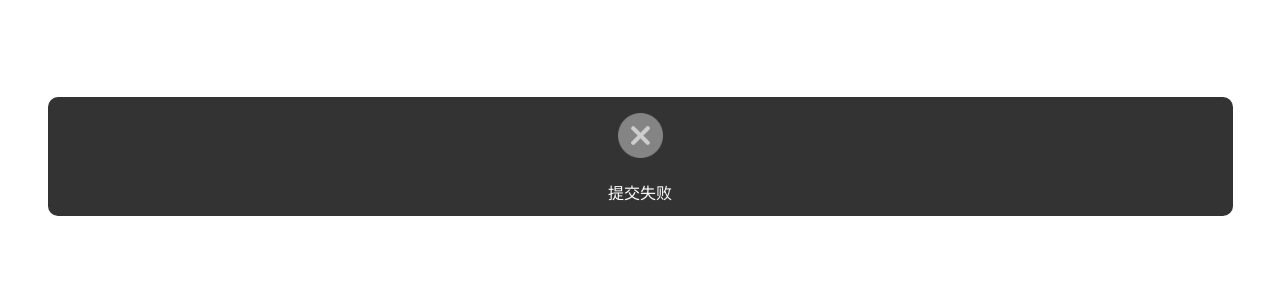
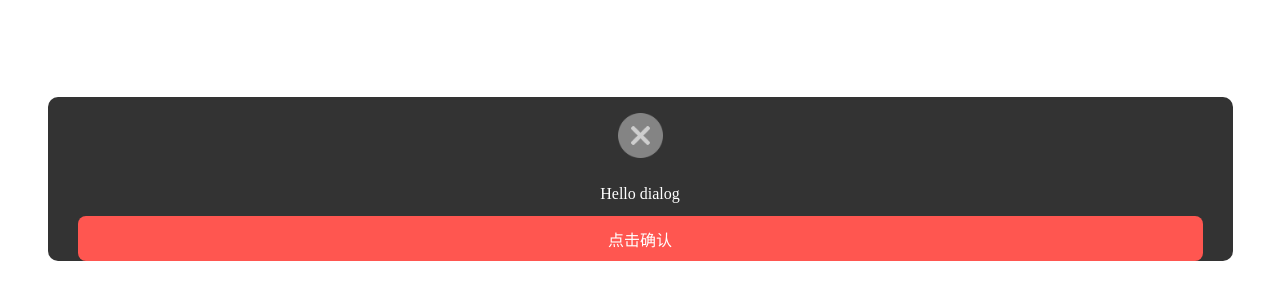
Before and after one commit to CommanderXL/meijia, a website: page pages/base.html in a window 1280 px wide. Shown: the part 68-368 px from the top of the page. Drawn offline with Linux system fonts and the light colour scheme.

Commit message:
完成alert弹层主要逻辑

```diff
--- a/js/base.js
+++ b/js/base.js
@@ -38,7 +38,7 @@
                     + '</div>'
                     + '<div class="dialog-tips">提交失败</div>'
                     + '</div>'
-                    + '<div class="dialog-btns">'
+                    + '<div table class="dialog-btns">'
                     + '</div>'
                 + '</div>',
             settable_map: {
@@ -46,9 +46,7 @@
                 title: true,
                 tips: true,
                 btn: true
-                }
             },
-            stateMap = {
             imgUrl: '',
             title: '',
             tips: '',
@@ -61,11 +59,13 @@
                 body: document.querySelector('body'),
                 alertDom: document.createElement('div')
             },
-            setDomMap, initModule, configModule;
+            setDomMap, initModule, configModule,
+            alert, confirm;
 
         setDomMap = function () {
             domMap.dialogBtns = document.querySelector('.dialog-btns');
             domMap.dialogTips = document.querySelector('.dialog-tips');
+            domMap.dialogContainer = document.querySelector('.dialog-container');
             domMap.img = document.querySelector('.dialog-img-src');
         };
 
@@ -79,20 +79,55 @@
 
 
         initModule = function (opt) {
+            domMap.alertDom.className = 'dialog-container';
             domMap.alertDom.innerHTML = configMap.main_html;
             domMap.body.appendChild(domMap.alertDom);
             setDomMap();
 
-            domMap.img.src = configMap
+            //domMap.img.src = configMap.imgUrl;
+            //domMap.dialogTips.innerHTML = configMap.tips;
+            //domMap.dialogBtns.innerHTML = configMap.btn.title;
+        };
+
+        initModule();
+
+
+        alert = function (opt) {
+            //domMap.img.src = opt.imgUrl || '';
+            domMap.dialogTips.innerHTML = opt.tips || '';
+
+            !domMap.dialogBtns.classList.contains('dialog-alert') && domMap.dialogBtns.classList.add('dialog-alert');
+            var btn_html = String()
+                    + '<div table="cell v-m h-c" class="dialog-alert-btn">'
+                    + opt.btn.title
+                    + '</div>';
+            domMap.dialogBtns.innerHTML = btn_html || '';
+
+
+            document.querySelector('.dialog-alert-btn').addEventListener('click', function () {
+                domMap.dialogContainer.style.display = 'none';
+            });
+
+
+
+           /* setTimeout(function () {
+                domMap.dialogContainer.style.display = 'none';
+            }, 3000);*/
+        };
+
+        confirm = function (opt) {
+
         };
 
         return {
-            initModule: initModule,
-            configModule: configModule
+            //initModule: initModule,
+            configModule: configModule,
+            alert: alert,
+            confirm: confirm
         }
     })();
 
-    window.dialog = {
+    /*window.dialog = {
         configState: {
             imgUrl: '',
             title: '',
@@ -152,5 +187,5 @@
 
     dialog.confirm = function () {
 
-    };
+    };*/
 })(window);
--- a/less/dialog.less
+++ b/less/dialog.less
@@ -29,6 +29,24 @@
         text-align: center;
         padding: 5px 0 10px 0;
       }
+      .dialog-btns {
+
+      }
     }
   }
 }
+
+.dialog-alert {
+  height: 45px;
+  padding: 0 30px;
+}
+
+.dialog-alert-btn {
+  border-radius: 8px;
+  background: #ff5650;
+  color: #fff;
+}
+
+.dialog-confirm {
+
+}
--- a/pages/base.html
+++ b/pages/base.html
@@ -14,7 +14,10 @@
 <script>
     (function (window) {
         var opt = {
-            tips: 'Hello dialog'
+            tips: 'Hello dialog',
+            btn: {
+                title: '点击确认'
+            }
         };
 
         dialog.alert(opt);
```
Also changed, not shown: css/dialog.css. Lines whose indentation alone changed are shown as unchanged.
